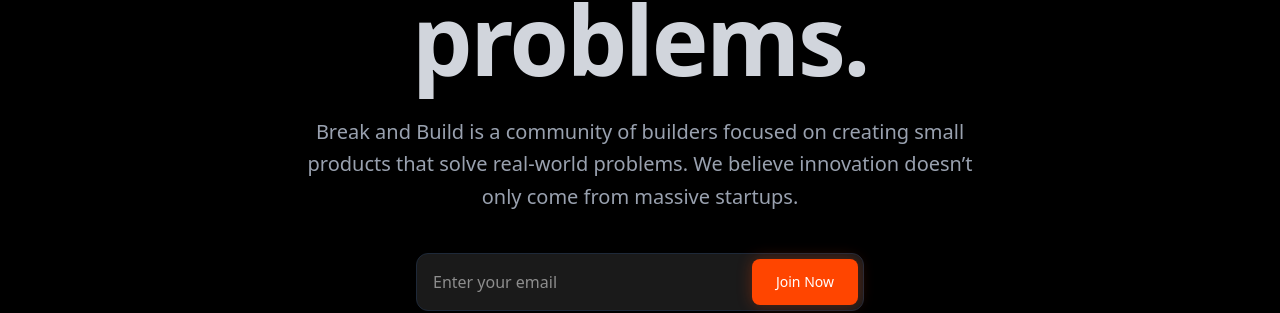
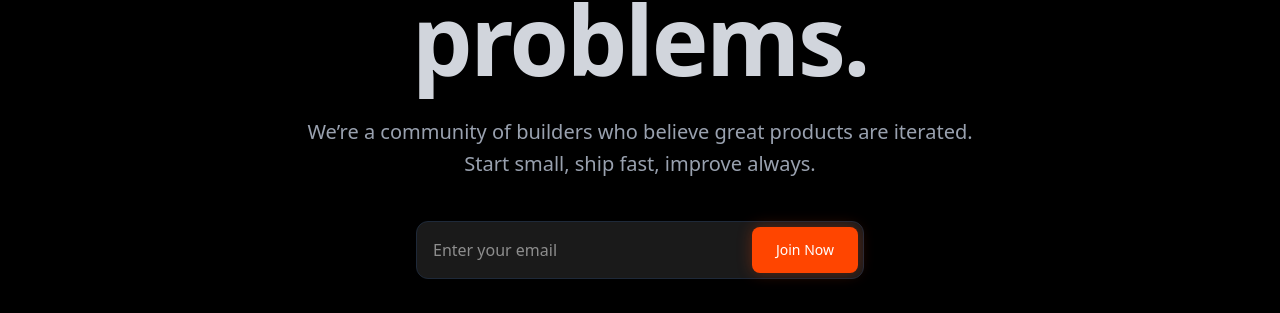
Before and after one commit to Break-and-Build/Website, a Next.js app: page / in a window 1280 px wide. Shown: the part 393-706 px from the top of the page. Built offline with nearby package versions, Linux system fonts and the light colour scheme.

Commit message:
Update hero subtext

```diff
--- a/src/app/page.tsx
+++ b/src/app/page.tsx
@@ -94,7 +94,7 @@
           transition={{ duration: 0.7, delay: 0.1, ease: "easeOut" }}
           className="text-lg md:text-xl text-gray-400 mb-10 max-w-2xl font-light leading-relaxed"
         >
-          Break and Build is a community of builders focused on creating small products that solve real-world problems. We believe innovation doesn’t only come from massive startups.
+          We’re a community of builders who believe great products are iterated. Start small, ship fast, improve always.
         </motion.p>
 
         <motion.div
```
